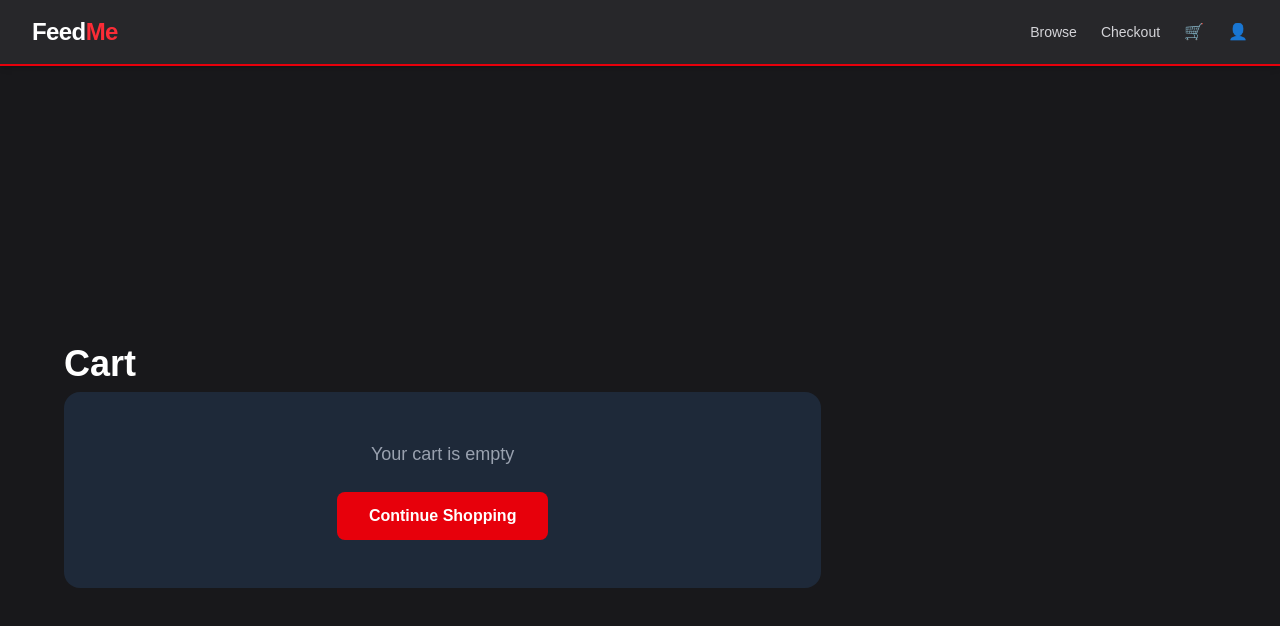
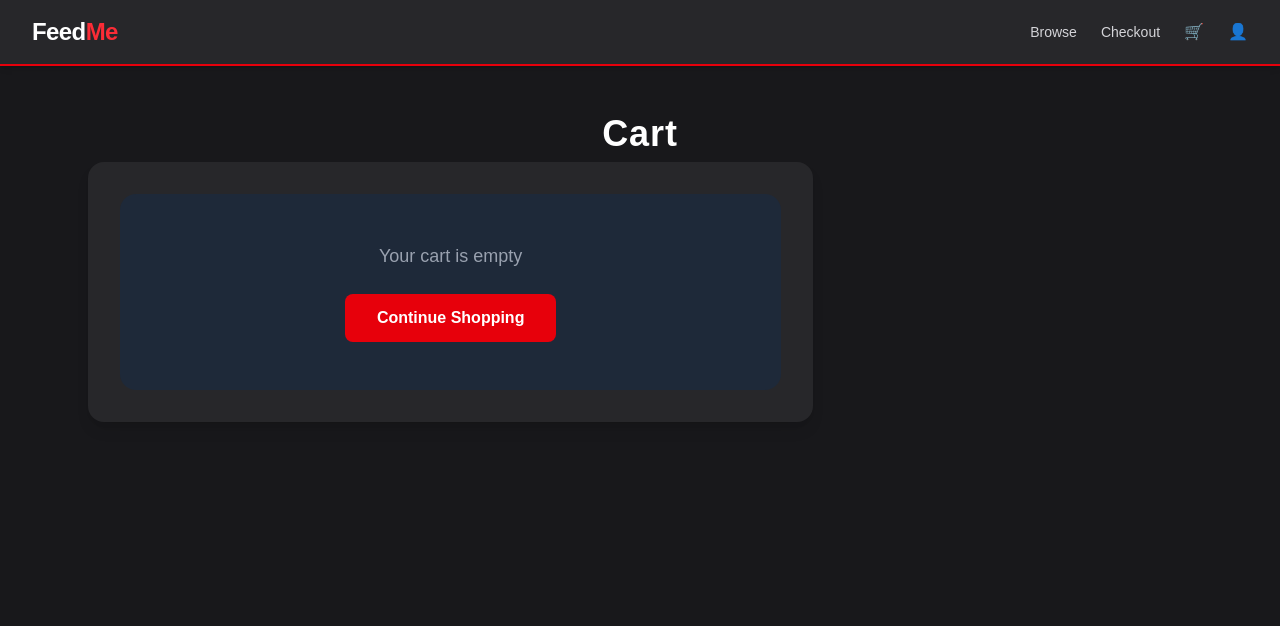
Before and after one commit to William-Bowman-JCU/cp3407-project, a Next.js app in the folder frontend/: page /cart in a window 1280 px wide. Shown: the top 626 px of the page. Built offline with nearby package versions, Linux system fonts and the light colour scheme.

Commit message:
design and testing documentation

```diff
--- a/frontend/app/cart/cart.tsx
+++ b/frontend/app/cart/cart.tsx
@@ -23,6 +23,7 @@ export default function CartPage() {
 
     const [items, setItemsRaw] = useState<cartItem[]>(() => {
         //state for cart items, initially empty array
+        if (typeof window === "undefined") return []; //check if window is defined (for server-side rendering)
         const saved = localStorage.getItem("cart");
         return saved ? JSON.parse(saved) : [];
     });
@@ -48,13 +49,13 @@ export default function CartPage() {
     }
 
   return (
-    <div className='min-h-screen text-white py-12 px-8 flex items-center justify-center'>
-        <main className='max-w-6xl w-full'>
-            <h1 className='text-4xl mb-2 font-bold'>Cart</h1>
+    <div className='min-h-screen text-white py-12'>
+        <main className='max-w-6xl mx-auto px-6'>
+            <h1 className='text-4xl mb-2 font-bold text-center tracking-wide'>Cart</h1>
 
             <div className='grid grid-cols-1 lg:grid-cols-3 gap-8'>
                 {/* Cart Items */}
-                <div className='lg:col-span-2'>
+                <div className='lg:col-span-2 shadow-lg rounded-2xl p-8 bg-zinc-800'>
                     {items.length === 0 ? (
                          <div className='bg-gray-800 rounded-2xl p-12 text-center'>
                                 <p className='text-gray-400 text-lg mb-6'>Your cart is empty</p>
```
Also changed, not shown: 2 other files (tests, documents, lock files or other folders).
